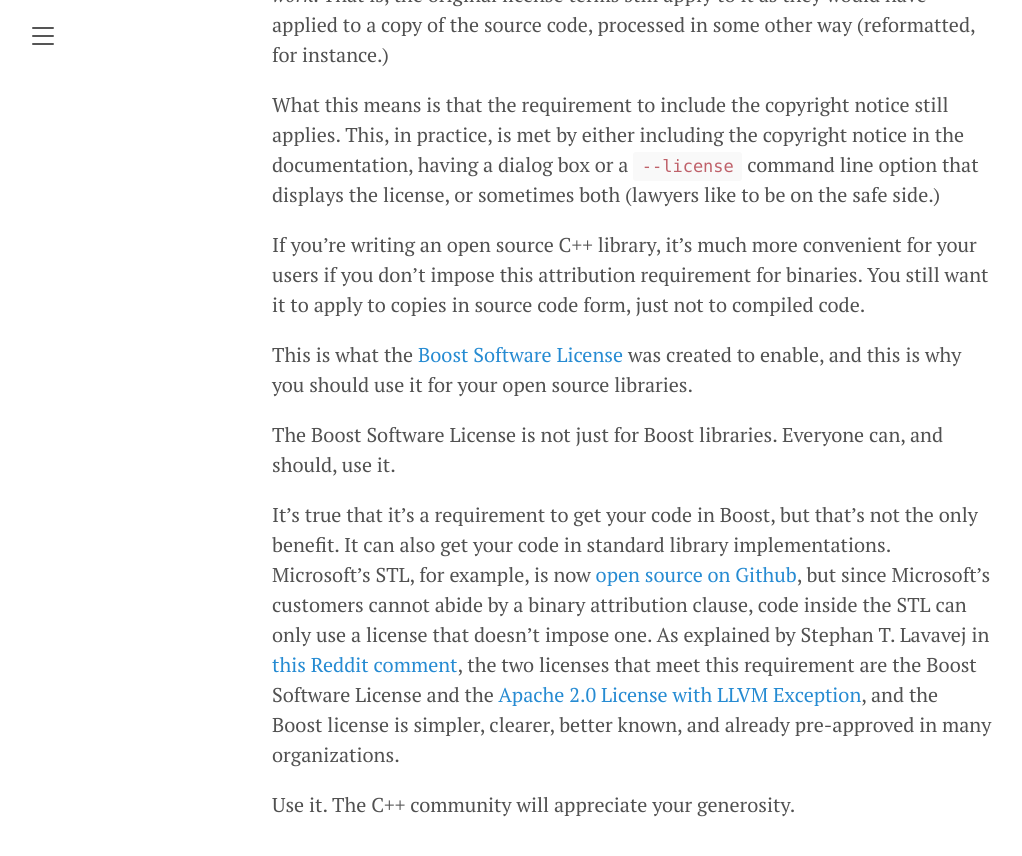
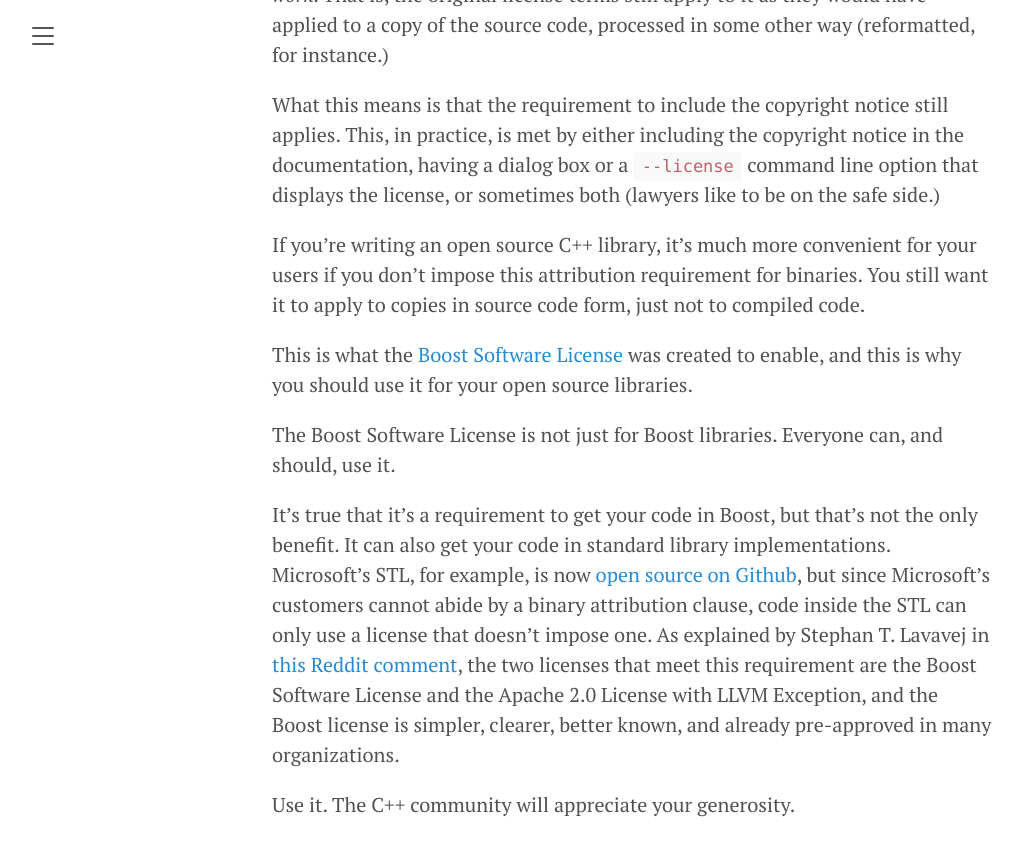
Before and after one commit to pdimov/blog, a Jekyll site: the page built from _posts/2020-09-06-why-use-the-boost-license.md, in a window 1280 px wide and 900 px high, scrolled down 1050 px. Shown: the top 856 px of the window, without its empty margins (8-1030 px from the left). Built offline with Jekyll 4.4.1, drawn with Linux system fonts in a browser that asks for light colours; some of the changed lines change nothing that is shown.

Commit message:
Minor edits

```diff
--- a/_posts/2020-09-06-why-use-the-boost-license.md
+++ b/_posts/2020-09-06-why-use-the-boost-license.md
@@ -57,9 +57,9 @@
 Microsoft's customers cannot abide by a binary attribution clause, code
 inside the STL can only use a license that doesn't impose one. As explained
 by Stephan T. Lavavej in [this Reddit comment](https://www.reddit.com/r/cpp/comments/gr18ig/faster_integer_parsing/frxbit4/),
-the two licenses that meet this requirement are the Boost Software License and the
-[Apache 2.0 License with LLVM Exception](https://llvm.org/foundation/relicensing/LICENSE.txt),
-and the Boost license is simpler, clearer, better known, and already
-pre-approved in many organizations.
+the two licenses that meet this requirement are the Boost Software License
+and the Apache 2.0 License with LLVM Exception, and the Boost license is
+simpler, clearer, better known, and already pre-approved in many
+organizations.
 
 Use it. The C++ community will appreciate your generosity.
```
